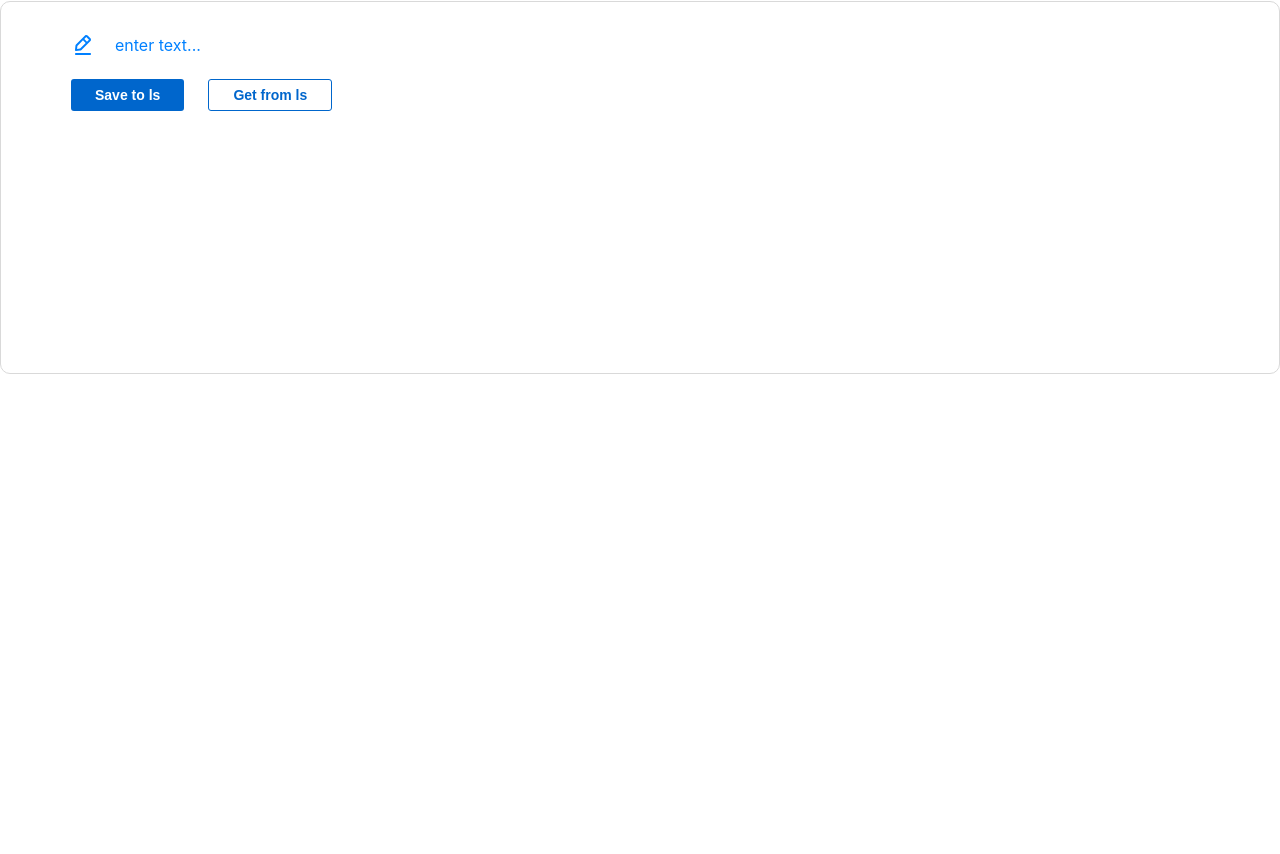
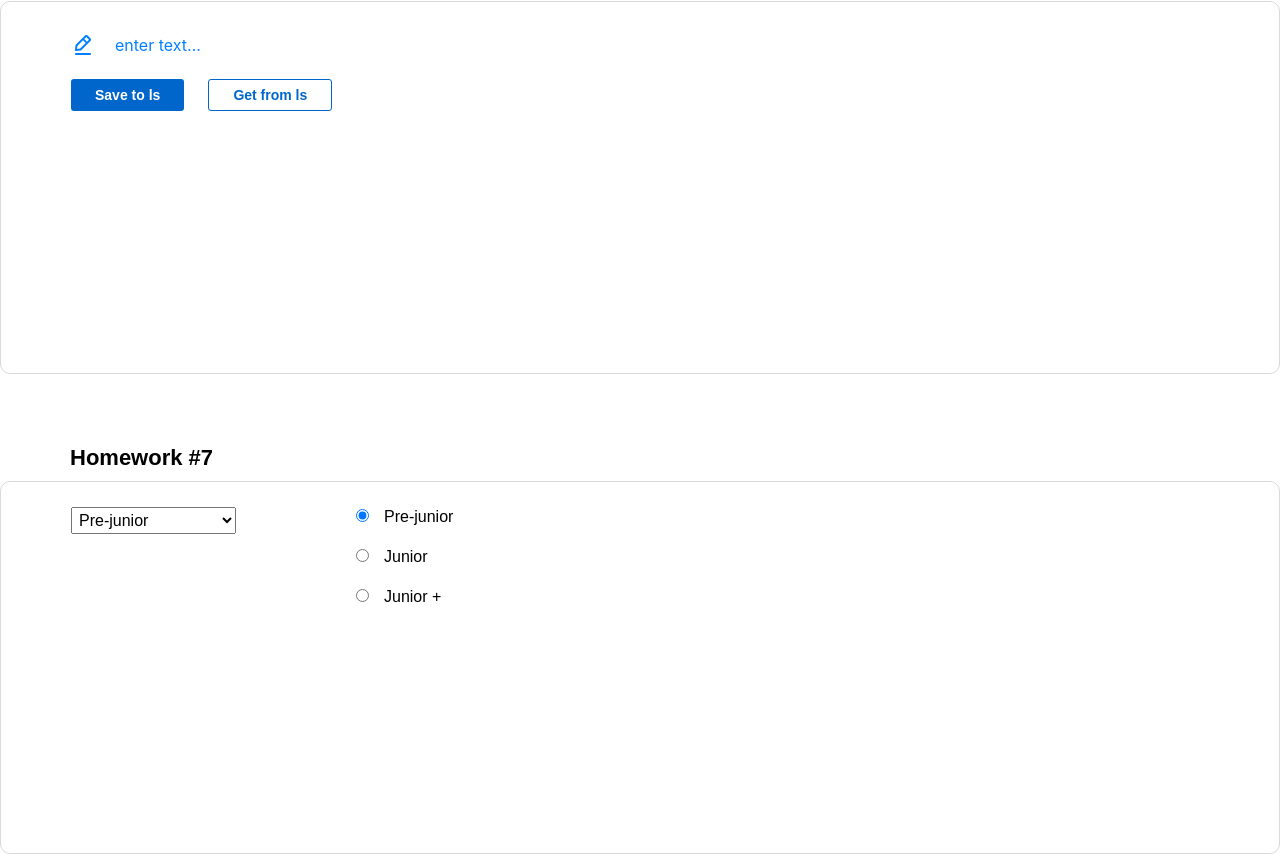
Before and after one commit to roma1524/incHomeWork, a React (Create React App) app: page /#/pre-junior in a window 1280 px wide. Shown: the part 2086-2940 px from the top of the page. Before the commit the page ends 2460 px from the top, so only its background shows below. Built offline with nearby package versions, Linux system fonts and the light colour scheme.

Commit message:
HW7 is done

```diff
--- a/src/s1-main/App.tsx
+++ b/src/s1-main/App.tsx
@@ -6,6 +6,7 @@ import HW3 from '../s2-homeworks/hw03/HW3';
 import HW4 from "../s2-homeworks/hw04/HW4";
 import HW5 from "../s2-homeworks/hw05/HW5";
 import HW6 from "../s2-homeworks/hw06/HW6";
+import HW7 from "../s2-homeworks/hw07/HW7";
 
 function App() {
     return (
@@ -20,6 +21,7 @@ function App() {
             {/*при выполнении дз 5 и более - закомментировать здесь дз 1-4, так как они есть внутри дз 5*/}
             <HW5/>
             <HW6/>
+            <HW7/>
         </div>
     )
 }
--- a/src/s2-homeworks/hw06/common/c4-SuperEditableSpan/SuperEditableSpan.tsx
+++ b/src/s2-homeworks/hw06/common/c4-SuperEditableSpan/SuperEditableSpan.tsx
@@ -44,6 +44,7 @@ const SuperEditableSpan: React.FC<SuperEditableSpanType> = (
         console.log(restProps.value)
         // выключить editMode при нажатии Enter // делают студенты
         setEditMode(false)
+
         onEnter?.()
     }
     const onBlurCallback = (e: React.FocusEvent<HTMLInputElement>) => {
--- a/src/s2-homeworks/hw07/HW7.module.css
+++ b/src/s2-homeworks/hw07/HW7.module.css
@@ -1,2 +1,4 @@
 .container {
+    display: flex;
+    gap: 120px;
 }
--- a/src/s2-homeworks/hw07/HW7.tsx
+++ b/src/s2-homeworks/hw07/HW7.tsx
@@ -1,4 +1,4 @@
-import React, { useState } from 'react'
+import React, {useState} from 'react'
 import SuperSelect from './common/c5-SuperSelect/SuperSelect'
 import SuperRadio from './common/c6-SuperRadio/SuperRadio'
 import s2 from '../../s1-main/App.module.css'
@@ -11,10 +11,15 @@ import s from './HW7.module.css'
 * 4 - сделать стили в соответствии с дизайном
 * */
 
+export type ArrProps = {
+    id: number
+    value: string
+}
+
 const arr = [
-    { id: 1, value: 'x' },
-    { id: 2, value: 'y' },
-    { id: 3, value: 'z' },
+    {id: 1, value: 'Pre-junior'},
+    {id: 2, value: 'Junior'},
+    {id: 3, value: 'Junior +'},
 ] // value может быть изменено
 
 const HW7 = () => {
--- a/src/s2-homeworks/hw07/common/c5-SuperSelect/SuperSelect.module.css
+++ b/src/s2-homeworks/hw07/common/c5-SuperSelect/SuperSelect.module.css
@@ -1,4 +1,11 @@
 .select {
+    min-width: 165px;
+    padding: 3px;
+    color: rgb(0, 0, 0);
+    font-family: Montserrat, sans-serif;
+    font-size: 16px;
+    font-weight: 400;
+    line-height: 20px;
 }
 
 .select:focus {
@@ -6,4 +13,5 @@
 
 
 .option:hover {
+    cursor: pointer;
 }
--- a/src/s2-homeworks/hw07/common/c5-SuperSelect/SuperSelect.tsx
+++ b/src/s2-homeworks/hw07/common/c5-SuperSelect/SuperSelect.tsx
@@ -22,6 +22,7 @@ const SuperSelect: React.FC<SuperSelectPropsType> = ({
     onChangeOption,
     ...restProps
 }) => {
+
     const mappedOptions: any[] = options
         ? options.map((o) => (
               <option
@@ -36,7 +37,9 @@ const SuperSelect: React.FC<SuperSelectPropsType> = ({
         : [] // map options with key
 
     const onChangeCallback = (e: ChangeEvent<HTMLSelectElement>) => {
-        // делают студенты
+        if (onChangeOption) {
+            onChangeOption(+e.currentTarget.value)
+        }
     }
 
     const finalSelectClassName = s.select + (className ? ' ' + className : '')
--- a/src/s2-homeworks/hw07/common/c6-SuperRadio/SuperRadio.module.css
+++ b/src/s2-homeworks/hw07/common/c6-SuperRadio/SuperRadio.module.css
@@ -1,4 +1,6 @@
 .radio {
+    background: rgb(204, 24, 24);
+    margin-right: 15px;
 }
 
 .radio::before {
@@ -9,7 +11,15 @@
 }
 
 .label {
+    color: rgb(0, 0, 0);
+    font-family: Montserrat, sans-serif;
+    font-size: 16px;
+    font-weight: 400;
+    line-height: 20px;
 }
 
 .options {
+    display: flex;
+    flex-direction: column;
+    gap: 20px;
 }
--- a/src/s2-homeworks/hw07/common/c6-SuperRadio/SuperRadio.tsx
+++ b/src/s2-homeworks/hw07/common/c6-SuperRadio/SuperRadio.tsx
@@ -35,7 +35,9 @@ const SuperRadio: React.FC<SuperRadioPropsType> = ({
     ...restProps
 }) => {
     const onChangeCallback = (e: ChangeEvent<HTMLInputElement>) => {
-        // делают студенты
+        if (onChangeOption) {
+            onChangeOption(+e.currentTarget.value)
+        }
     }
 
     const finalRadioClassName = s.radio + (className ? ' ' + className : '')
@@ -48,7 +50,9 @@ const SuperRadio: React.FC<SuperRadioPropsType> = ({
                       id={id + '-input-' + o.id}
                       className={finalRadioClassName}
                       type={'radio'}
-                      // name, checked, value делают студенты
+                      name={name}
+                      value={o.id}
+                      checked={value === o.id}
 
                       onChange={onChangeCallback}
                       {...restProps}
```
